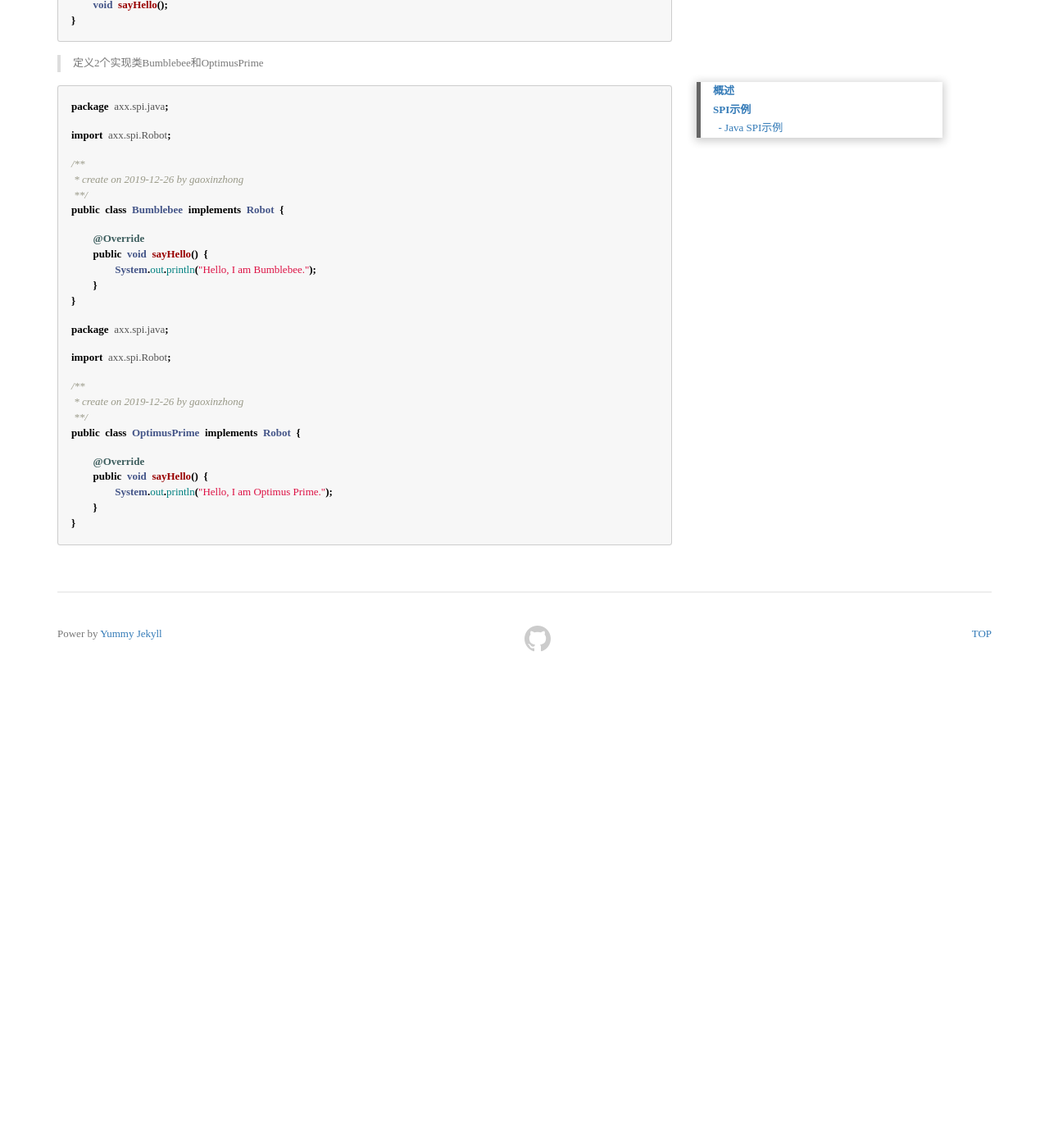
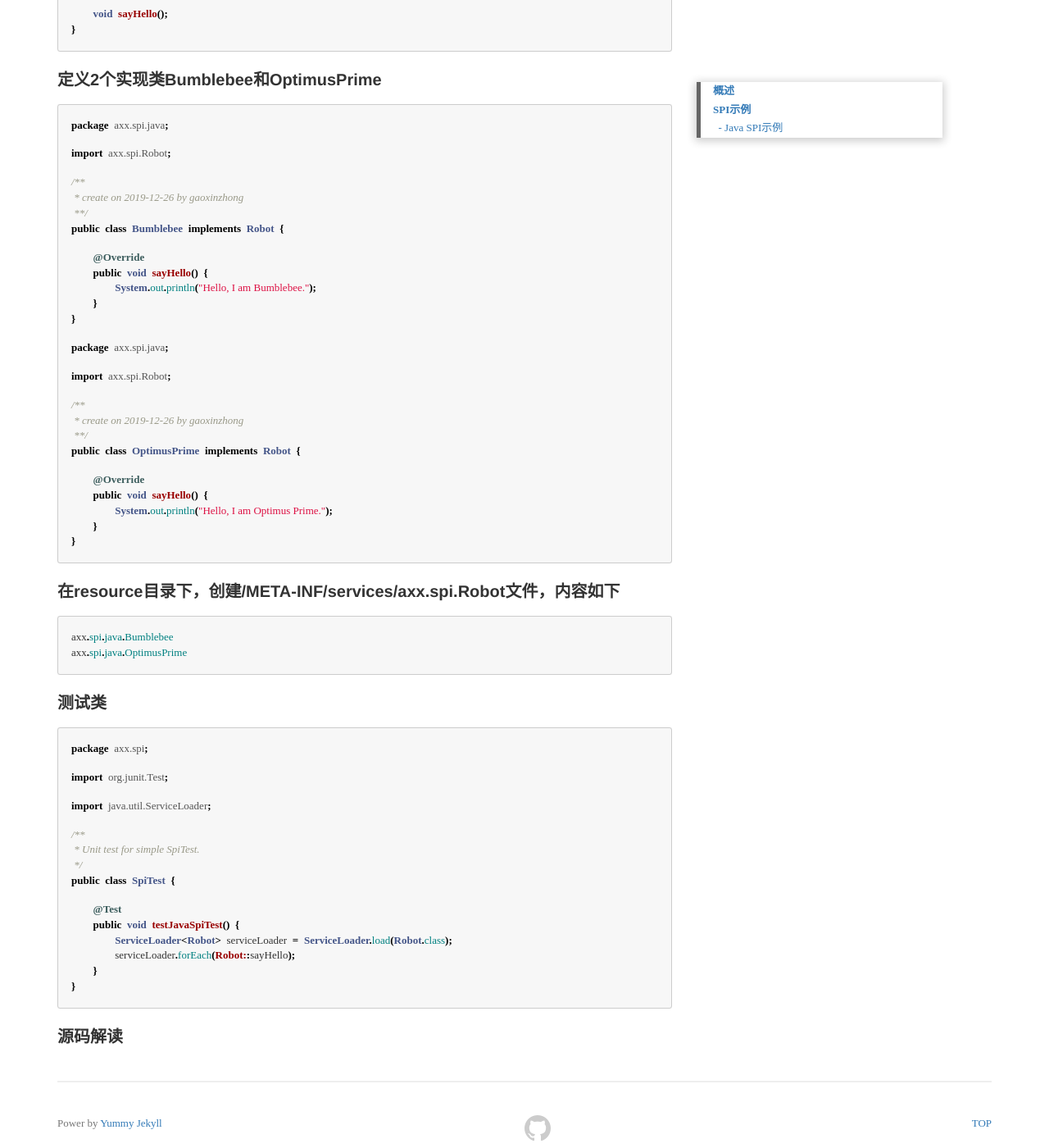
Before and after one commit to gaoxinzhong1992/niubility.org.cn, a Jekyll site: the page built from _posts/2020-01-10-Dubbo-SPI.md, in a window 1280 px wide and 1400 px high, scrolled down 1172 px. Shown: the whole window at 82% size. Built offline with Jekyll 4.4.1, drawn with Linux system fonts in a browser that asks for light colours; before the commit the page ends 1975 px from its top, so only the background shows below that.

Commit message:
add example

````diff
--- a/_posts/2020-01-10-Dubbo-SPI.md
+++ b/_posts/2020-01-10-Dubbo-SPI.md
@@ -25,7 +25,7 @@ SPI 全称为 Service Provider Interface，是一种服务发现机制。SPI 的
 
 ### Java SPI示例
 
-> 定义一个接口
+#### 定义一个接口
 
 ```java
 package axx.spi;
@@ -42,7 +42,7 @@ public interface Robot {
 }
 ```
 
-> 定义2个实现类Bumblebee和OptimusPrime
+#### 定义2个实现类Bumblebee和OptimusPrime
 
 ```java
 package axx.spi.java;
@@ -75,3 +75,34 @@ public class OptimusPrime implements Robot {
     }
 }
 ```
+
+#### 在resource目录下，创建/META-INF/services/axx.spi.Robot文件，内容如下
+
+```java
+axx.spi.java.Bumblebee
+axx.spi.java.OptimusPrime
+```
+
+#### 测试类
+
+```java
+package axx.spi;
+
+import org.junit.Test;
+
+import java.util.ServiceLoader;
+
+/**
+ * Unit test for simple SpiTest.
+ */
+public class SpiTest {
+
+    @Test
+    public void testJavaSpiTest() {
+        ServiceLoader<Robot> serviceLoader = ServiceLoader.load(Robot.class);
+        serviceLoader.forEach(Robot::sayHello);
+    }
+}
+```
+
+#### 源码解读
````
